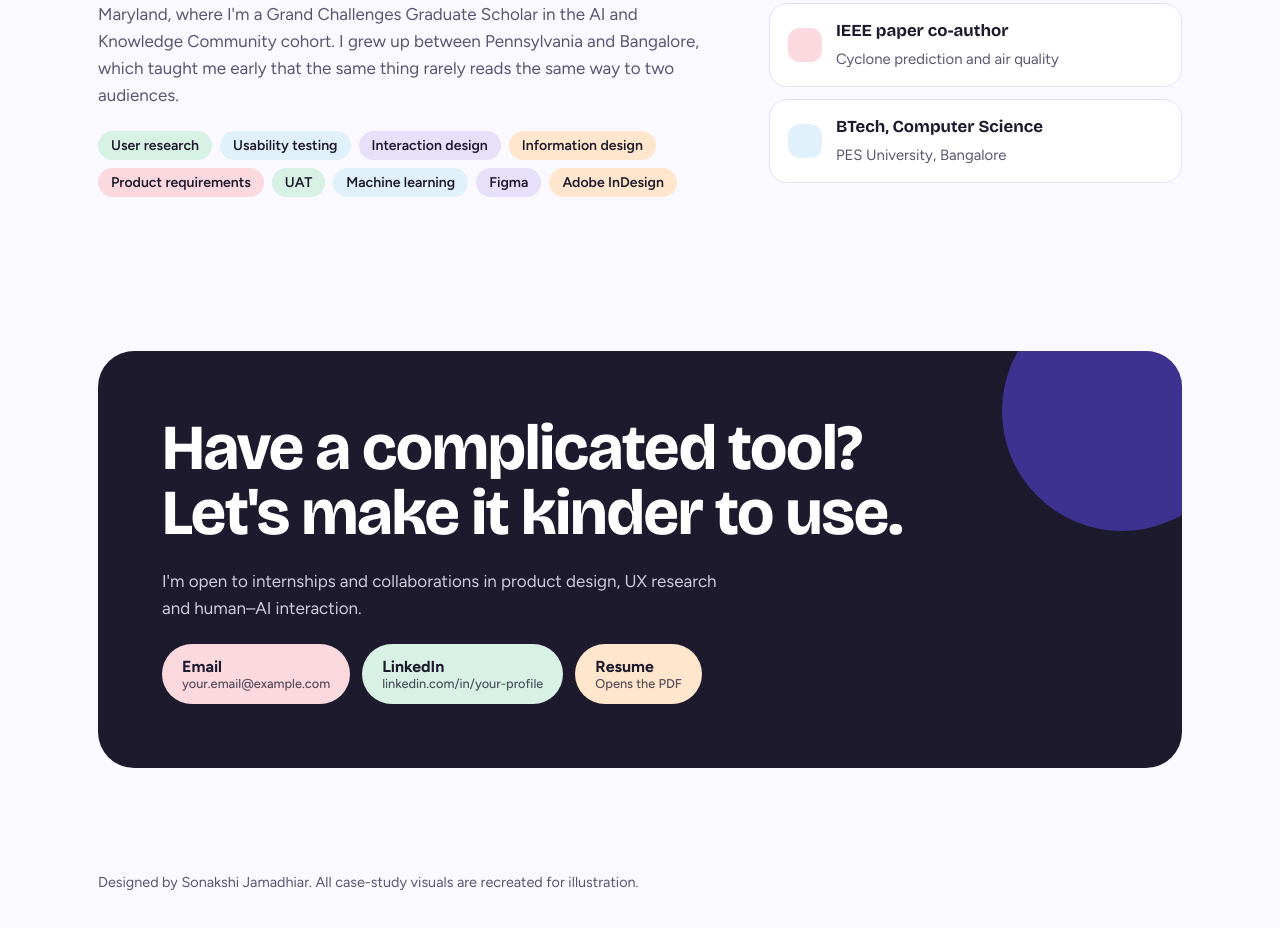
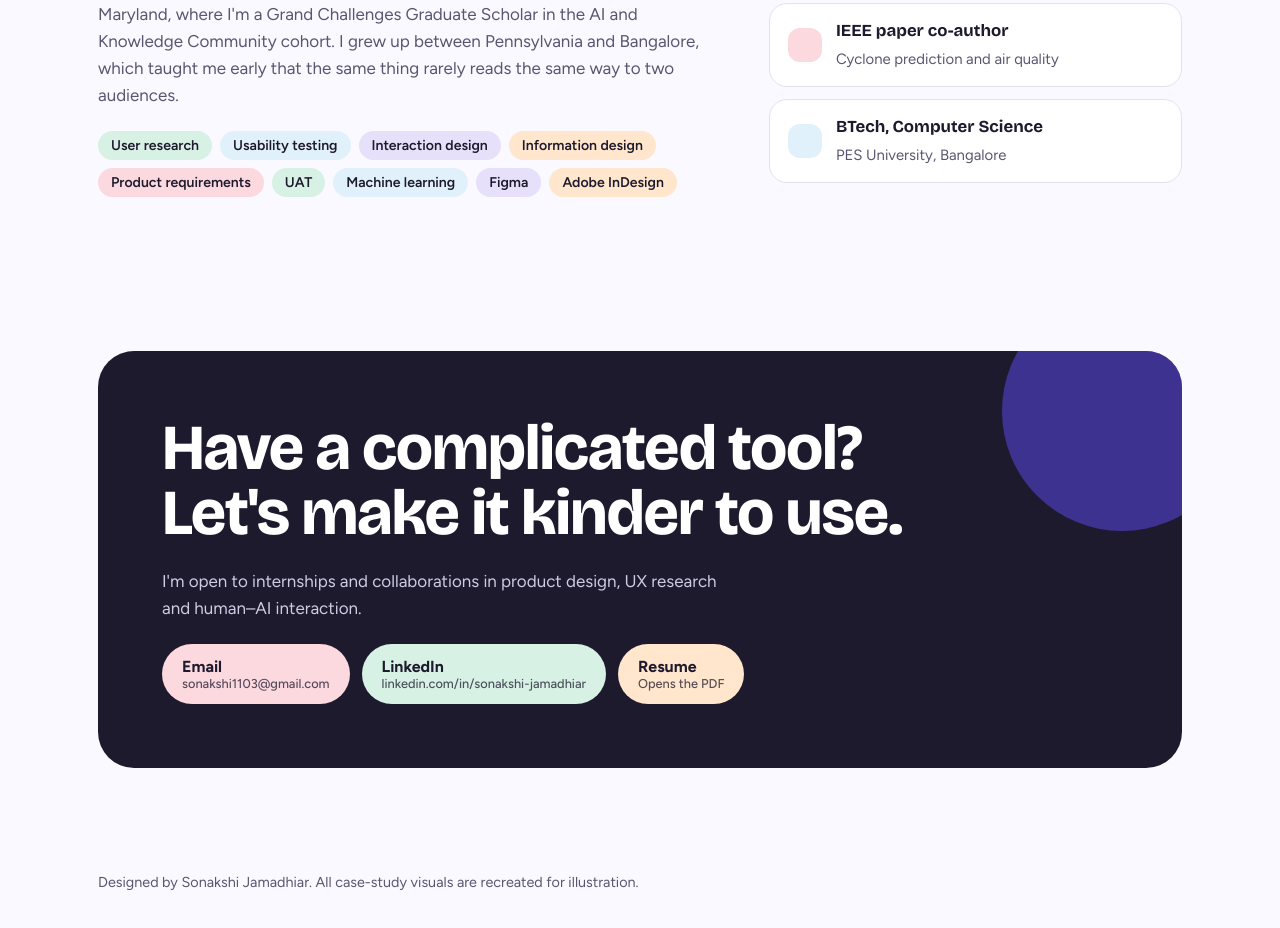
Before and after one commit to sonakshiii/sonakshiii.github.io, a plain HTML site: page index.html in a window 1280 px wide. Shown: the part 2443-3371 px from the top of the page. Drawn offline with nearby package versions, Linux system fonts and the light colour scheme.

Commit message:
Update contact links

```diff
--- a/index.html
+++ b/index.html
@@ -95,9 +95,9 @@
       <h2>Have a complicated tool? Let's make it kinder to use.</h2>
       <p>I'm open to internships and collaborations in product design, UX research and human–AI interaction.</p>
       <div class="links">
-        <a style="--c:var(--pink)" href="mailto:your.email@example.com">Email<small>your.email@example.com</small></a>
-        <a style="--c:var(--mint)" href="https://www.linkedin.com/in/your-profile">LinkedIn<small>linkedin.com/in/your-profile</small></a>
-        <a style="--c:var(--peach)" href="https://example.com/your-resume.pdf">Resume<small>Opens the PDF</small></a>
+        <a style="--c:var(--pink)" href="mailto:sonakshi1103@gmail.com">Email<small>sonakshi1103@gmail.com</small></a>
+        <a style="--c:var(--mint)" href="https://www.linkedin.com/in/sonakshi-jamadhiar/">LinkedIn<small>linkedin.com/in/sonakshi-jamadhiar</small></a>
+        <a style="--c:var(--peach)" href="Sonakshi_Jamadhiar_Resume.pdf" target="_blank">Resume<small>Opens the PDF</small></a>
       </div>
     </div>
   </div></section>
```
